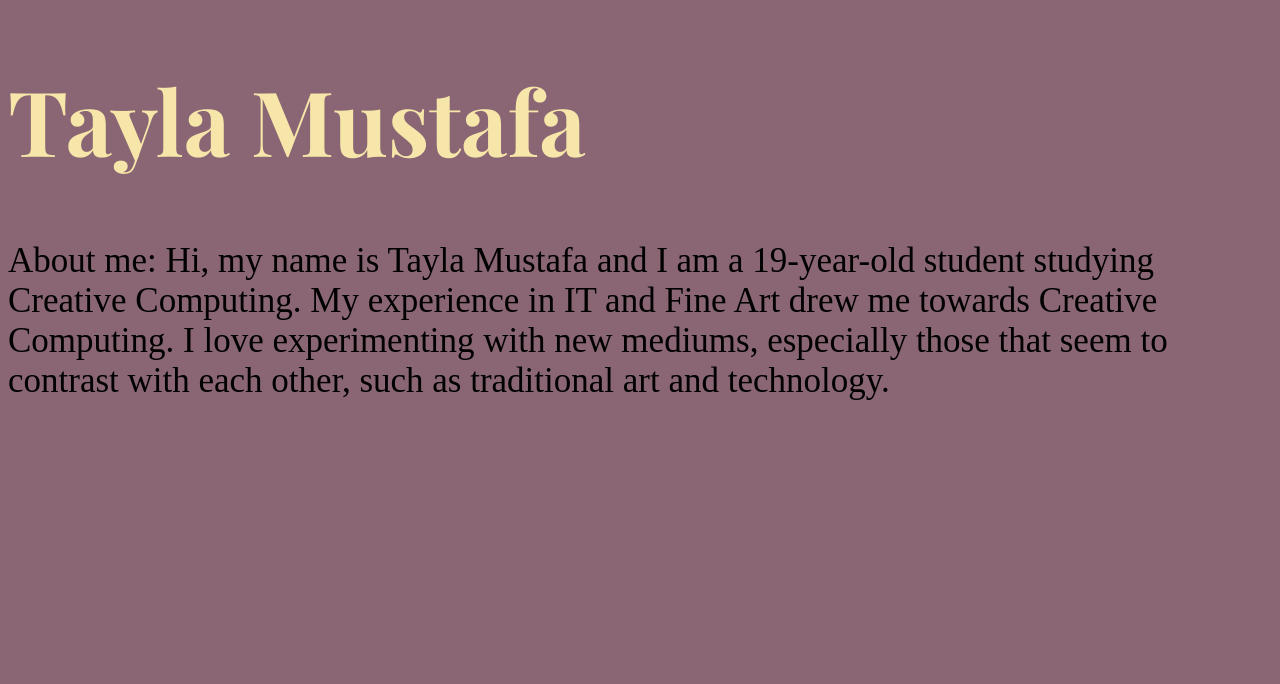
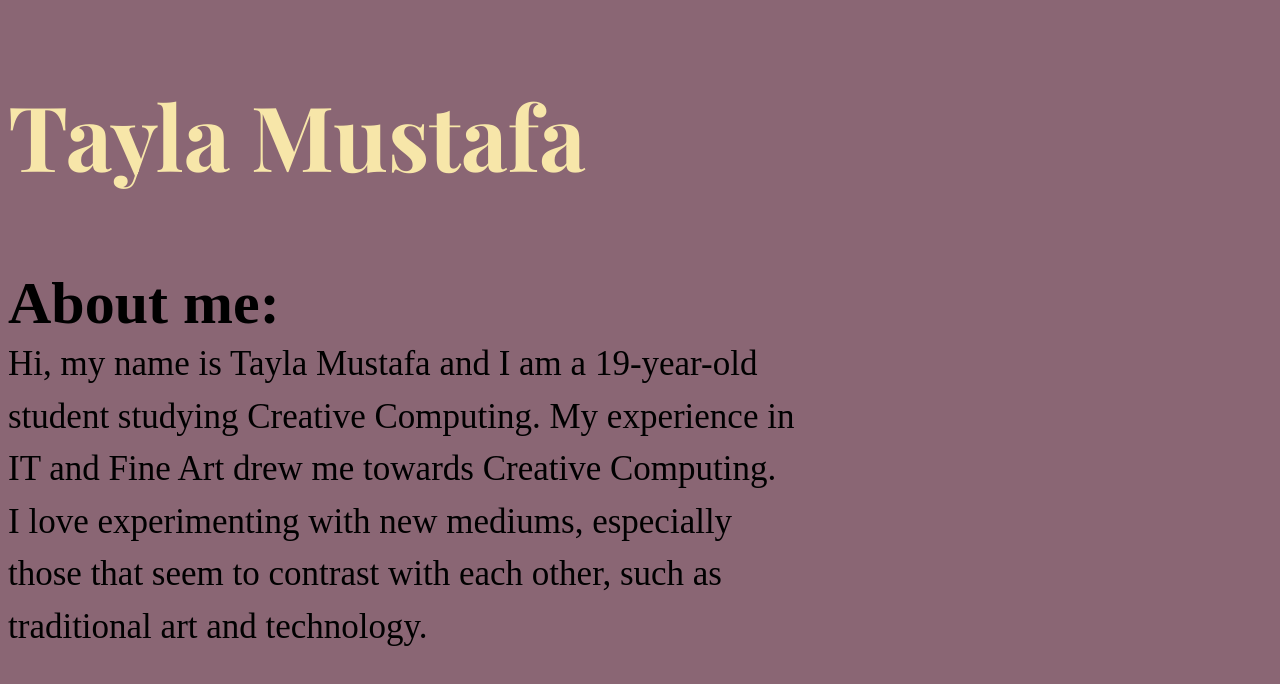
Before and after one commit to taylamustafa23-ops/web-dev, a plain HTML site: page week_01/accessible-ver.html in a window 1280 px wide. Drawn offline with nearby package versions, Linux system fonts and the light colour scheme; a web font is replaced by a local one.

Commit message:
week 1 update

```diff
--- a/week_01/accessible-ver.html
+++ b/week_01/accessible-ver.html
@@ -10,12 +10,16 @@
 
     </head>
     <body bgcolor="#8A6674">
+        <section>
         <h1 style="color: #F7E6A9; font-family:'Playfair Display', serif; font-size: 90px;">Tayla Mustafa</h1>
+        <h2 style="font-size:60px; margin-bottom: 0px;"> About me: </h2>
 
-        <p style="font-size: 35px;">
-            About me:
+        <p style="font-size: 35px;max-width: 45ch; text-align: left; line-height: 1.5;margin-top:0px;">
+
 
             Hi, my name is Tayla Mustafa and I am a 19-year-old student studying Creative Computing. My experience in IT and Fine Art drew me towards Creative Computing. I love experimenting with new mediums, especially those that seem to contrast with each other, such as traditional art and technology.
         </p>
+        </section>
     </body>
 </html>
+</html>
```
Also changed, not shown: image.png (added), week_01_images/line-length-1.4.png (added), week_01_images/line-length-1.5.png (added), week_01_images/line-length-1.6.png (added), week_01_images/line-length-1.png (added), week_01_images/line-length-2.png (added), week_01_images/line-length-3.png (added), week_01_images/structure-4.png (added), week_01_images/structure1.png (added), week_01_images/structure2.png (added), week_01_images/structure3.png (added), week_01_images/structure4.png (added), week_01_images/structure_1.png (added), week_01_images/structure_3.png (added), 2 more files, 2 other files.
